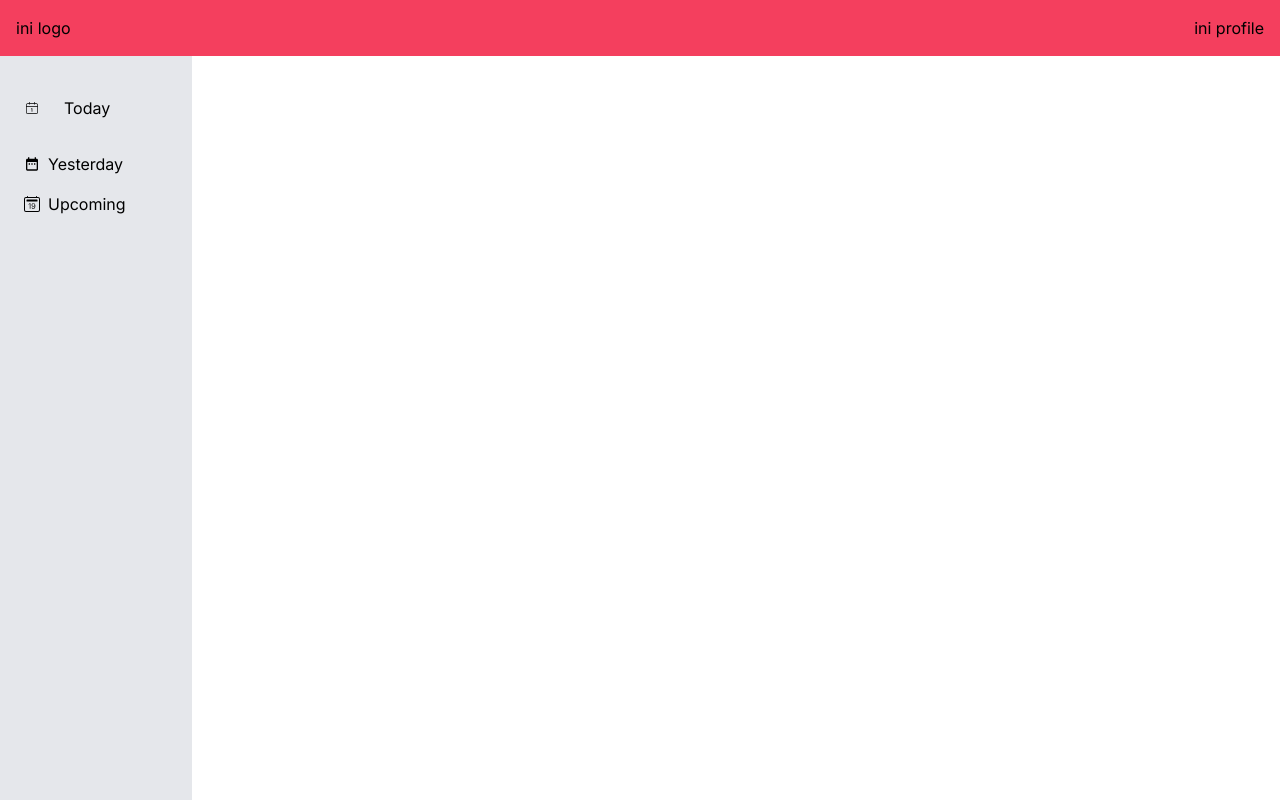
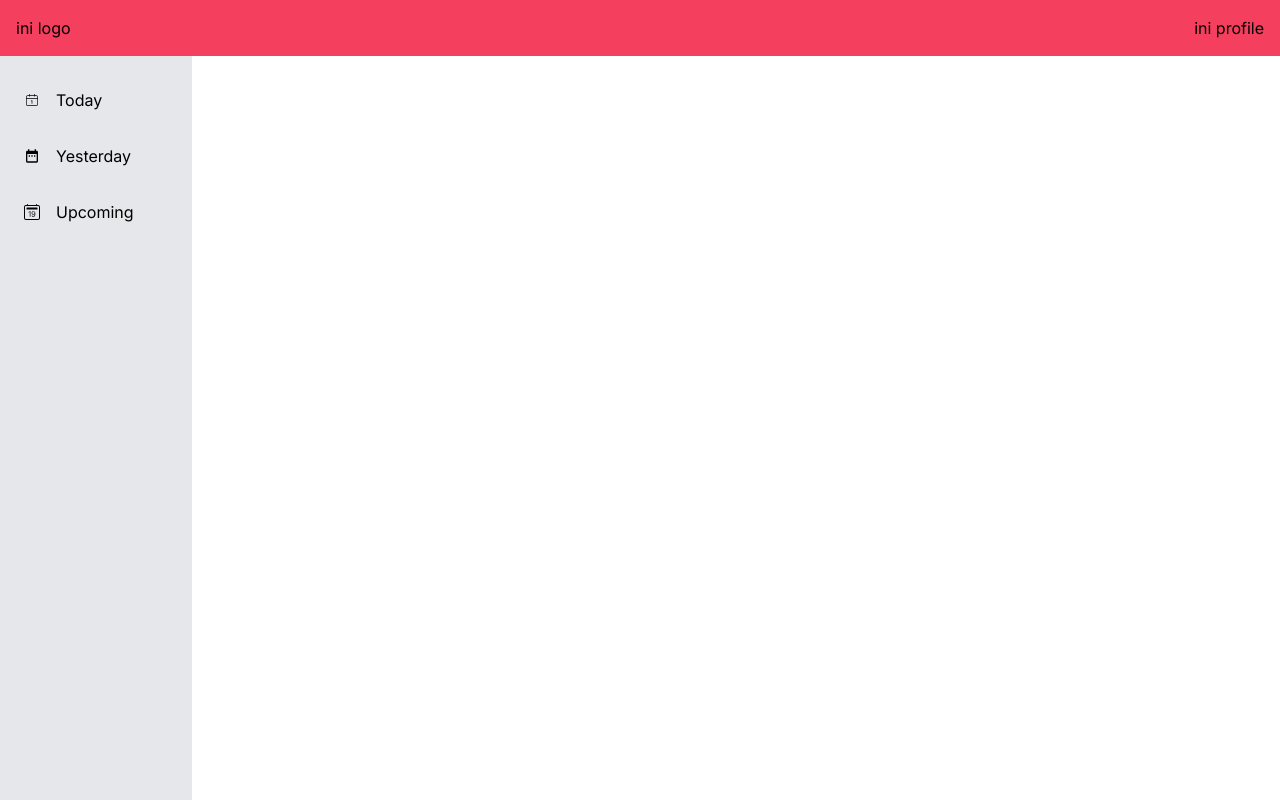
Before and after one commit to cjordan239/ToDoAPP, a Next.js app in the folder todoapp/: page /signin in a window 1280 px wide. Shown: the top 800 px of the page. Built offline with nearby package versions, Linux system fonts and the light colour scheme.

Commit message:
feat/storing id in local storage

```diff
--- a/todoapp/src/app/components/Molecule/AccountComponentSignIn.tsx
+++ b/todoapp/src/app/components/Molecule/AccountComponentSignIn.tsx
@@ -19,11 +19,13 @@ const AccountSignIn = () => {
   const handleSubmit = async (values: signInProps) => {
     try {
       const response = await axios.post("http://localhost:3001/users/signin", values);
+      const user_id = response.data.id
       console.log("Response status:", response.status);
       console.log("Response data:", response.data);
 
       if (response.status === 200) {
         setLogin(true);
+        localStorage.setItem("userid", user_id)
         console.log("Login succeeded:", values);
       } else {
         console.log("Login failed with status:", response.status);
--- a/todoapp/src/app/components/Molecule/SideBar.tsx
+++ b/todoapp/src/app/components/Molecule/SideBar.tsx
@@ -1,31 +1,32 @@
-"use client"
+"use client";
 
-import React from 'react';
+import React from "react";
 import { CiCalendarDate } from "react-icons/ci";
 import { MdDateRange } from "react-icons/md";
 import { BsCalendar2Date } from "react-icons/bs";
 
 const SideBar = () => {
-
-    const handleTodayClick = () => {
-        alert("today")
-    }
+  const handleTodayClick = () => {
+    alert("today");
+  };
   return (
-    <div className='bg-gray-200 flex flex-col w-48 h-screen p-4'>
-      <div className='flex items-center space-x-2 p-2 hover:bg-gray-300 cursor-pointer'>
+    <div className="bg-gray-200 flex flex-col w-48 h-screen p-4">
+      <div className="flex items-center space-x-2 p-2 hover:bg-gray-300 cursor-pointer">
         <CiCalendarDate />
-        <span className="p-4" onClick={handleTodayClick}>Today</span>
+        <span className="p-2" onClick={handleTodayClick}>
+          Today
+        </span>
       </div>
-      <div className='flex items-center space-x-2 p-2 hover:bg-gray-300 cursor-pointer'>
+      <div className="flex items-center space-x-2 p-2 hover:bg-gray-300 cursor-pointer">
         <MdDateRange />
-        <span>Yesterday</span>
+        <span className="p-2">Yesterday</span>
       </div>
-      <div className='flex items-center space-x-2 p-2 hover:bg-gray-300 cursor-pointer'>
+      <div className="flex items-center space-x-2 p-2 hover:bg-gray-300 cursor-pointer">
         <BsCalendar2Date />
-        <span>Upcoming</span>
+        <span className="p-2">Upcoming</span>
       </div>
     </div>
   );
-}
+};
 
 export default SideBar;
--- a/todoapp/src/app/layout.tsx
+++ b/todoapp/src/app/layout.tsx
@@ -18,9 +18,11 @@ export default function RootLayout({
 }>) {
   return (
     <html lang="en">
-      <NavigationBar/>
-      <SideBar/>
-      <body className={inter.className}>{children}</body>
+      <body className={inter.className}>
+        <NavigationBar />
+        <SideBar />
+        {children}
+      </body>
     </html>
   );
 }
```
